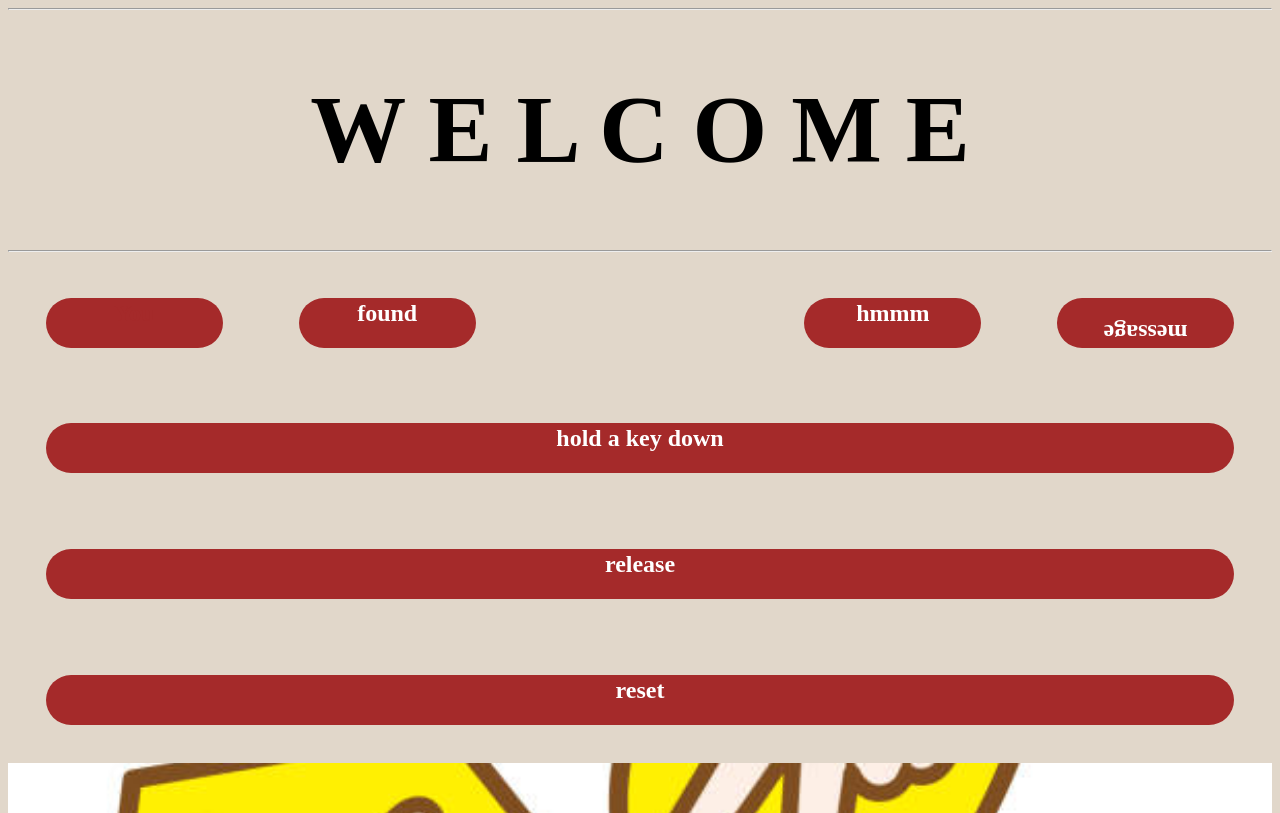
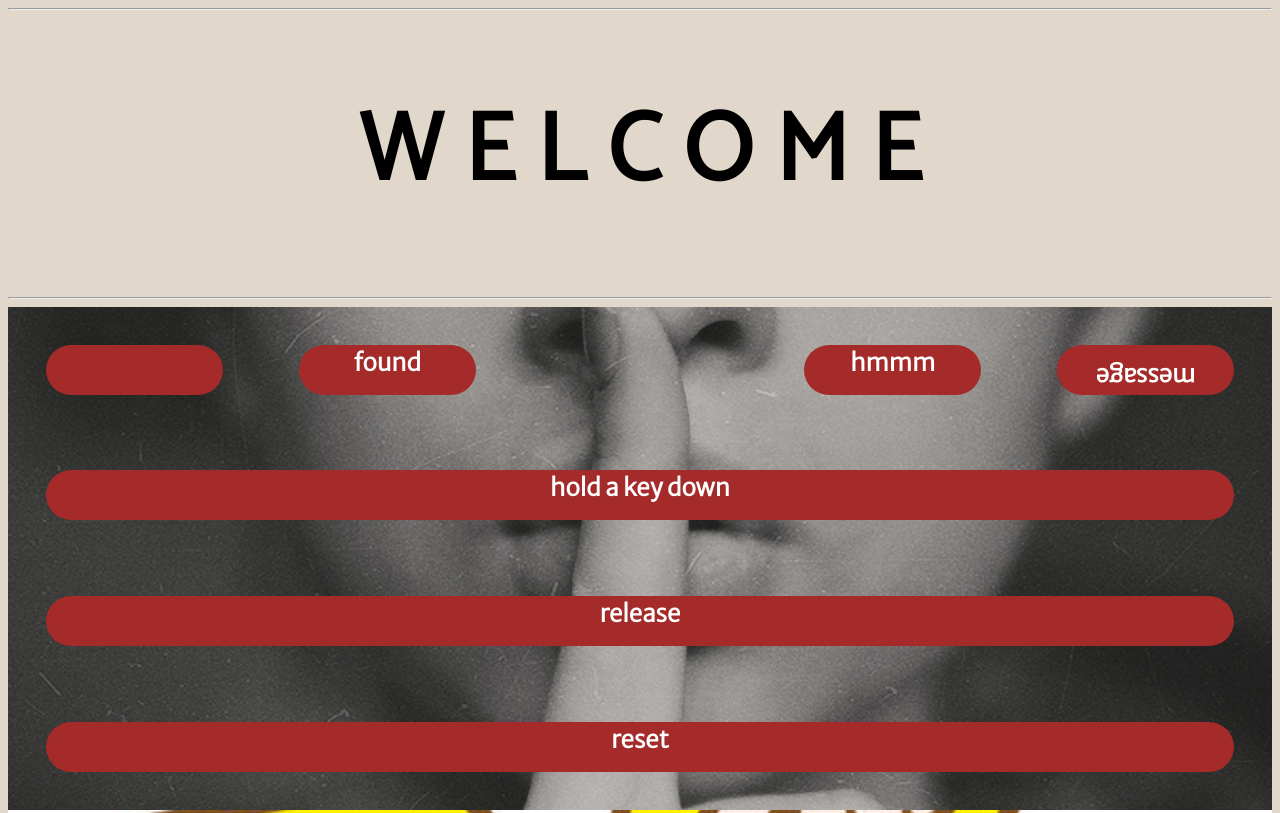
Before and after one commit to c-nim/c-nim.github.io, a plain HTML site: page secret-message.html in a window 1280 px wide. Shown: the top 813 px of the page. Drawn offline with Linux system fonts and the light colour scheme.

Commit message:
change to all font and background of secret message section

```diff
--- a/resources/css/secret-message.css
+++ b/resources/css/secret-message.css
@@ -1,5 +1,6 @@
 html {
     font-size: 16px;
+    font-family: 'Merriweather Sans', sans-serif;
 }
 body {
     background-color: rgb(225, 215, 202);
@@ -16,6 +17,8 @@ body {
     color:black;
     text-align: center;
     text-transform: uppercase;
+    font-weight: bold;
+    font-family: 'Catamaran', sans-serif;
 }
 
 /*-------secret message section-------*/
@@ -29,6 +32,11 @@ body {
     flex-wrap: wrap;
     padding: 5%, 5%, 10%;
     box-sizing: border-box;
+    background-image: url(../images/secret.jpg);
+    background-position: center;
+    background-repeat:no-repeat;
+    background-size: cover;
+
 
 }
 
--- a/secret-message.html
+++ b/secret-message.html
@@ -6,6 +6,7 @@
     <meta name="viewport" content="width=device-width, initial-scale=1.0">
     <title>Secret Message</title>
     <link rel="stylesheet" href="./resources/css/secret-message.css">
+    <link rel="preconnect" href="https://fonts.googleapis.com"><link rel="preconnect" href="https://fonts.gstatic.com" crossorigin><link href="https://fonts.googleapis.com/css2?family=Catamaran&family=Merriweather+Sans:wght@300&display=swap" rel="stylesheet">
 </head>
 <body>
     <!-- 'welcome' color changing banner -->
```
Also changed, not shown: resources/images/secret.jpg (added).
